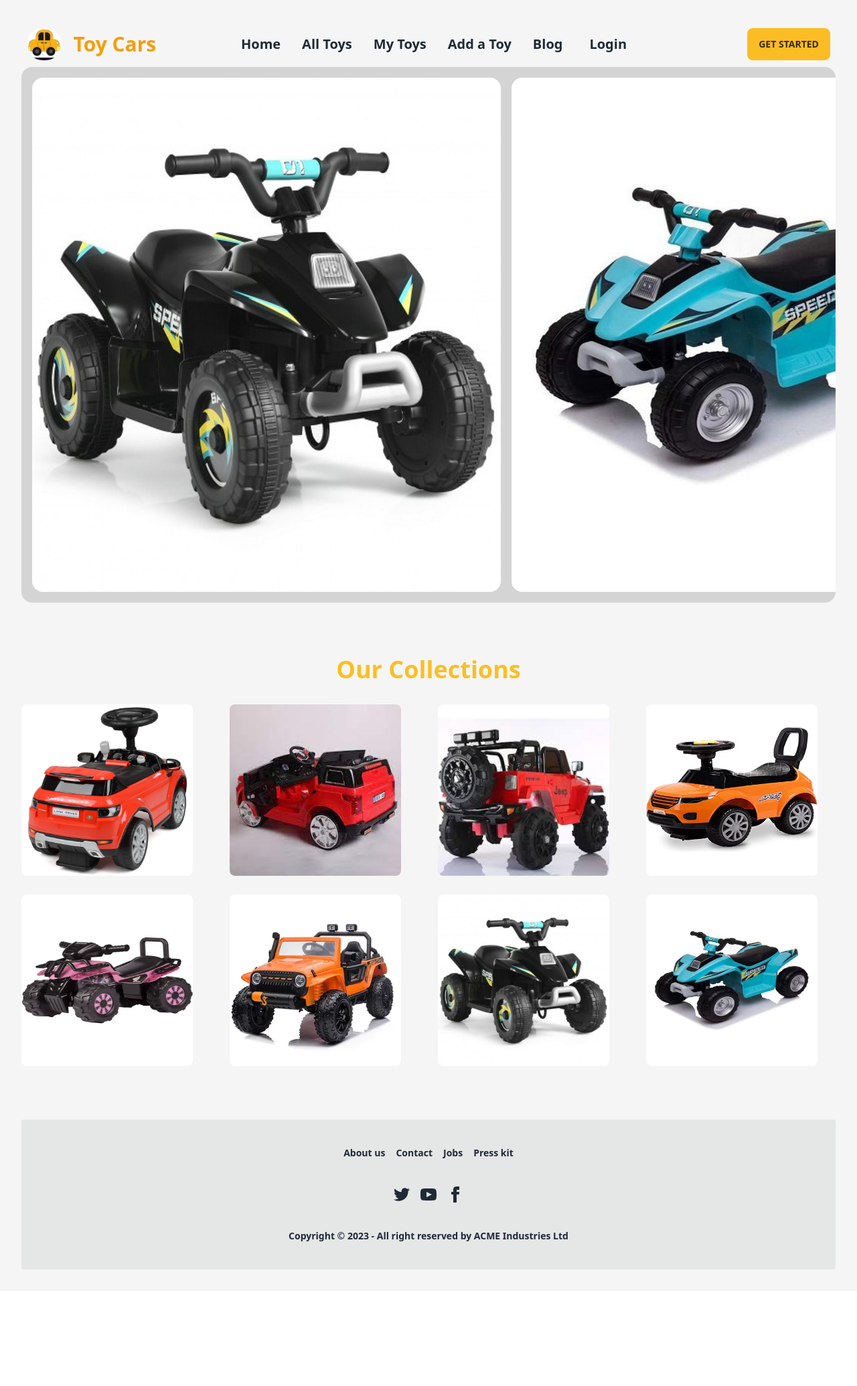
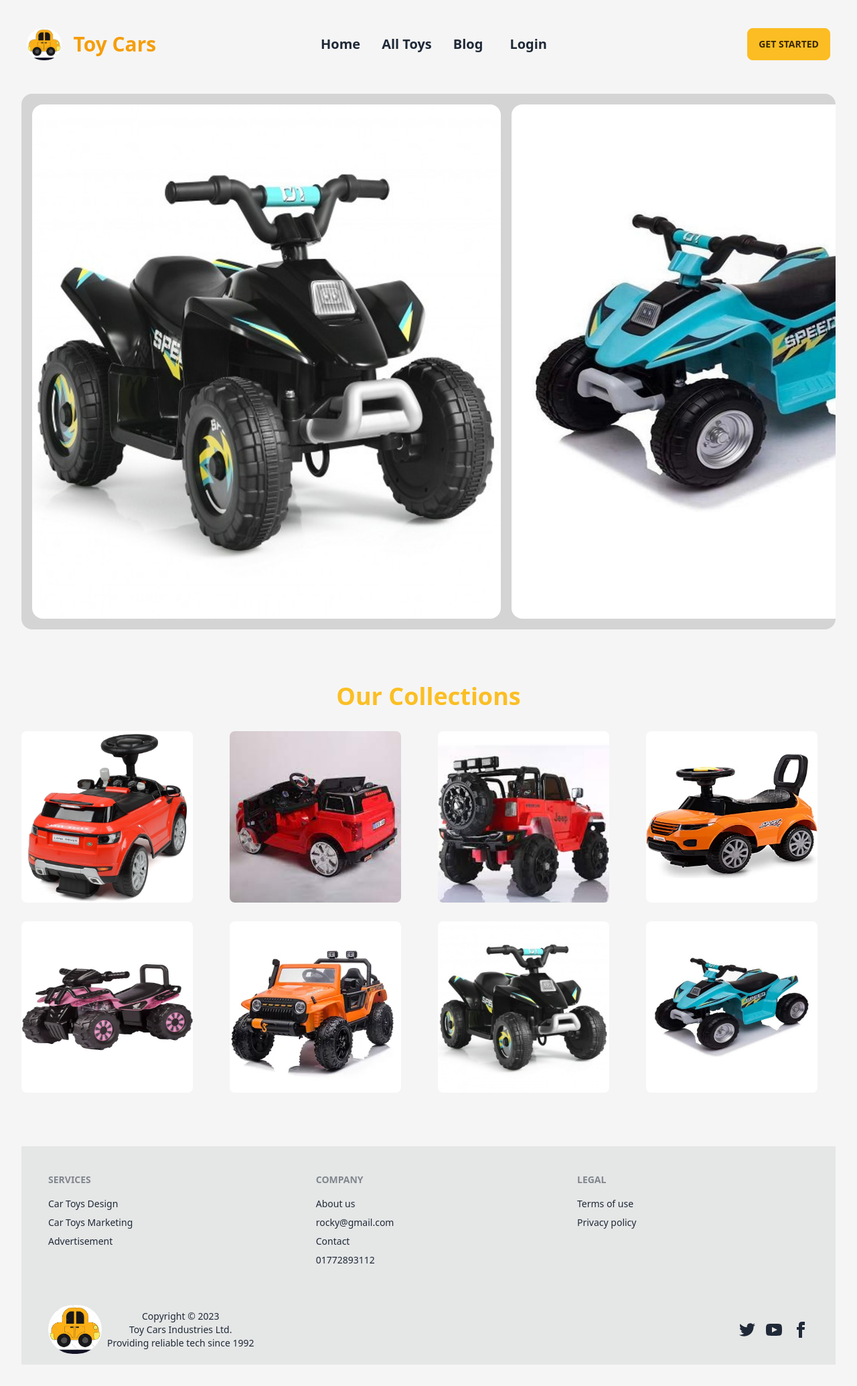
Before and after one commit to Rocky3112/toy-marketplace-client-side, a React (Vite) app: page / in a window 1280 px wide. Shown: the whole page at 67% size. Before the commit the page ends 1928 px from the top, so only its background shows below. Built offline with nearby package versions, Linux system fonts and the light colour scheme; no server answers.

Commit message:
modified with condition navbar

```diff
--- a/src/Layouts/ErrorPage/ErrorPage.jsx
+++ b/src/Layouts/ErrorPage/ErrorPage.jsx
@@ -5,7 +5,7 @@ import { useNavigate } from 'react-router-dom';
 const ErrorPage = () => {
     const navigate = useNavigate();
     const handleBtnBackPage =()=>{
-        navigate(-1);
+        navigate("/");
     }
     return (
         <div>
--- a/src/Layouts/Footer/Footer.jsx
+++ b/src/Layouts/Footer/Footer.jsx
@@ -1,25 +1,45 @@
-import React from 'react';
+import logo from "../../assets/images/logo.jpg"
 
 const Footer = () => {
     return (
-        <footer className="footer footer-center p-10 bg-base-300 font-semibold text-base-content rounded">
-  <div className="grid grid-flow-col gap-4">
-    <a className="link link-hover">About us</a>
-    <a className="link link-hover">Contact</a>
-    <a className="link link-hover">Jobs</a>
-    <a className="link link-hover">Press kit</a>
+        <div>
+          <footer className="footer p-10 bg-base-300 text-base-content">
+  <div>
+    <span className="footer-title">Services</span>
+    <a className="link link-hover">Car Toys Design</a>
+    <a className="link link-hover">Car Toys Marketing</a>
+    <a className="link link-hover">Advertisement</a>
   </div>
   <div>
+    <span className="footer-title">Company</span>
+    <a className="link link-hover">About us</a>
+    <p>rocky@gmail.com</p>
+    <a className="link link-hover">Contact</a>
+    <p>01772893112</p>
+
+
+  </div>
+  <div>
+    <span className="footer-title">Legal</span>
+    <a className="link link-hover">Terms of use</a>
+    <a className="link link-hover">Privacy policy</a>
+
+  </div>
+</footer>
+<footer className="footer px-10 py-4 border-t bg-base-300 text-base-content border-base-300">
+  <div className="items-center grid-flow-col">
+   <img src={logo} alt="" className=" w-20 rounded-full" />
+    <p>Copyright © 2023 <br /> Toy Cars Industries Ltd. <br/>Providing reliable tech since 1992</p>
+  </div>
+  <div className="md:place-self-center md:justify-self-end">
     <div className="grid grid-flow-col gap-4">
       <a><svg xmlns="http://www.w3.org/2000/svg" width="24" height="24" viewBox="0 0 24 24" className="fill-current"><path d="M24 4.557c-.883.392-1.832.656-2.828.775 1.017-.609 1.798-1.574 2.165-2.724-.951.564-2.005.974-3.127 1.195-.897-.957-2.178-1.555-3.594-1.555-3.179 0-5.515 2.966-4.797 6.045-4.091-.205-7.719-2.165-10.148-5.144-1.29 2.213-.669 5.108 1.523 6.574-.806-.026-1.566-.247-2.229-.616-.054 2.281 1.581 4.415 3.949 4.89-.693.188-1.452.232-2.224.084.626 1.956 2.444 3.379 4.6 3.419-2.07 1.623-4.678 2.348-7.29 2.04 2.179 1.397 4.768 2.212 7.548 2.212 9.142 0 14.307-7.721 13.995-14.646.962-.695 1.797-1.562 2.457-2.549z"></path></svg></a>
       <a><svg xmlns="http://www.w3.org/2000/svg" width="24" height="24" viewBox="0 0 24 24" className="fill-current"><path d="M19.615 3.184c-3.604-.246-11.631-.245-15.23 0-3.897.266-4.356 2.62-4.385 8.816.029 6.185.484 8.549 4.385 8.816 3.6.245 11.626.246 15.23 0 3.897-.266 4.356-2.62 4.385-8.816-.029-6.185-.484-8.549-4.385-8.816zm-10.615 12.816v-8l8 3.993-8 4.007z"></path></svg></a>
       <a><svg xmlns="http://www.w3.org/2000/svg" width="24" height="24" viewBox="0 0 24 24" className="fill-current"><path d="M9 8h-3v4h3v12h5v-12h3.642l.358-4h-4v-1.667c0-.955.192-1.333 1.115-1.333h2.885v-5h-3.808c-3.596 0-5.192 1.583-5.192 4.615v3.385z"></path></svg></a>
     </div>
   </div>
-  <div>
-    <p>Copyright © 2023 - All right reserved by ACME Industries Ltd</p>
-  </div>
 </footer>
+        </div>
     );
 };
 
--- a/src/Layouts/Home/Home.jsx
+++ b/src/Layouts/Home/Home.jsx
@@ -8,7 +8,7 @@ import Collection from "./Collection"
 const Home = () => {
   return (
     <div>
-      <div className="carousel carousel-center  lg:h-[100vh] p-4 space-x-4 bg-neutral-300 rounded-box mx-auto">
+      <div className="carousel carousel-center  lg:h-[100vh] p-4 space-x-4 bg-neutral-300 rounded-box mx-auto my-10">
         <div className="carousel-item">
           <img
             src={img1}
--- a/src/Layouts/NavBar/NavBar.jsx
+++ b/src/Layouts/NavBar/NavBar.jsx
@@ -3,11 +3,9 @@ import React, { useContext, useState } from "react";
 import { Link, Outlet } from "react-router-dom";
 import Footer from "../Footer/Footer";
 import { AuthCotext } from "../../Provider/AuthProvider";
-import logo from "../../assets/images/logo.jpg"
+import logo from "../../assets/images/logo.jpg";
 
 const NavBar = () => {
-
-
   const { user, logOut } = useContext(AuthCotext);
   const [showName, setShowName] = useState(false);
   // console.log(user);
@@ -15,32 +13,57 @@ const NavBar = () => {
   const handleLogOut = () => {
     logOut()
       .then()
-      .catch(error => console.log(error));
-  }
+      .catch((error) => console.log(error));
+  };
   return (
     <div>
       <div className="navbar font-semibold text-xl">
         <div className="navbar-start">
           <div className="dropdown">
             <label tabIndex={0} className="btn btn-ghost lg:hidden">
-        <svg xmlns="http://www.w3.org/2000/svg" className="h-5 w-5" fill="none" viewBox="0 0 24 24" stroke="currentColor"><path strokeLinecap="round" strokeLinejoin="round" strokeWidth="2" d="M4 6h16M4 12h8m-8 6h16" /></svg>
+              <svg
+                xmlns="http://www.w3.org/2000/svg"
+                className="h-5 w-5"
+                fill="none"
+                viewBox="0 0 24 24"
+                stroke="currentColor"
+              >
+                <path
+                  strokeLinecap="round"
+                  strokeLinejoin="round"
+                  strokeWidth="2"
+                  d="M4 6h16M4 12h8m-8 6h16"
+                />
+              </svg>
             </label>
-      <ul tabIndex={0} className="menu menu-compact dropdown-content mt-3 p-2 shadow bg-base-100 rounded-box w-52">
-        <li><Link>Item 1</Link></li>
+            <ul
+              tabIndex={0}
+              className="menu menu-compact dropdown-content mt-3 p-2 shadow bg-base-100 rounded-box w-52"
+            >
+              <li>
+              <Link to="/">Home</Link>
+              </li>
               <li tabIndex={0}>
-          <Link className="justify-between">
-          All Toys
-          </Link>
+                <Link className="justify-between">All Toys</Link>
               </li>
-        <li><Link>My Toys</Link></li>
-        <li><Link>Blog</Link></li>
-        <Link className=" flex items-center gap-6"
+              <li>
+                <Link>My Toys</Link>
+              </li>
+              <li>
+                <Link>Blog</Link>
+              </li>
+              <Link
+                className=" flex items-center gap-6"
                 onMouseEnter={() => setShowName(true)}
                 onMouseLeave={() => setShowName(false)}
               >
                 <div className=" w-full relative">
                   {user && (
-                  <img className=" w-12 rounded-full" src={user.photoURL} alt="" />
+                    <img
+                      className=" w-12 rounded-full"
+                      src={user.photoURL}
+                      alt=""
+                    />
                   )}
                   {showName && user && (
                     <div className="absolute top-0 left-0 bg-white rounded-md py-1 px-2 shadow-md">
@@ -55,9 +78,7 @@ const NavBar = () => {
                     </Link>
                   </div>
                 ) : (
-                <Link to="/login">
-                  Login
-                </Link>
+                  <Link to="/login">Login</Link>
                 )}
               </Link>
             </ul>
@@ -65,26 +86,49 @@ const NavBar = () => {
 
           <div className=" flex items-center">
             <img className=" h-12 rounded-full" src={logo} alt="" />
-   <Link className="btn btn-ghost text-amber-500 normal-case text-3xl">Toy Cars</Link>
+            <Link className="btn btn-ghost text-amber-500 normal-case text-3xl">
+              Toy Cars
+            </Link>
           </div>
         </div>
         <div className="navbar-center hidden lg:flex">
           <ul className="menu menu-horizontal px-1">
-      <li><Link>Home</Link></li>
+            <li>
+              <Link to="/">Home</Link>
+            </li>
             <li tabIndex={0}>
-        <Link>All Toys
-        </Link>
+              <Link to="/toyform">All Toys</Link>
             </li>
-      <li><Link>My Toys</Link></li>
-      <li><Link to ="/toyform">Add a Toy</Link></li>
-      <li><Link>Blog</Link></li>
-      <Link className=" flex items-center gap-6"
+
+            <li>
+              <Link>Blog</Link>
+            </li>
+            {
+              user && (
+                <div className=" flex">
+                   <li>
+                    <Link>My Toys</Link>
+                  </li>
+                  <li>
+                    <Link to="/toyform">Add a Toy</Link>
+                  </li>
+                </div>
+              )
+            }
+            <Link
+              className=" flex items-center gap-6"
               onMouseEnter={() => setShowName(true)}
               onMouseLeave={() => setShowName(false)}
             >
+
               <div className=" w-full relative">
                 {user && (
-                  <img className=" w-12 rounded-full" src={user.photoURL} alt="" />
+                  <img
+                    className=" w-12 rounded-full"
+                    src={user.photoURL}
+                    alt=""
+                  />
+
                 )}
                 {showName && user && (
                   <div className="absolute top-0 left-0 bg-white rounded-md py-1 px-2 shadow-md">
@@ -93,18 +137,17 @@ const NavBar = () => {
                 )}
               </div>
               {user ? (
-                <div>
+                <div className="">
+
                   <Link onClick={handleLogOut} variant="secondary">
                     Logout
                   </Link>
+
                 </div>
               ) : (
-                <Link to="/login">
-                  Login
-                </Link>
+                <Link to="/login">Login</Link>
               )}
             </Link>
-
           </ul>
         </div>
         <div className="navbar-end">
```
Lines whose indentation alone changed are shown as unchanged.
